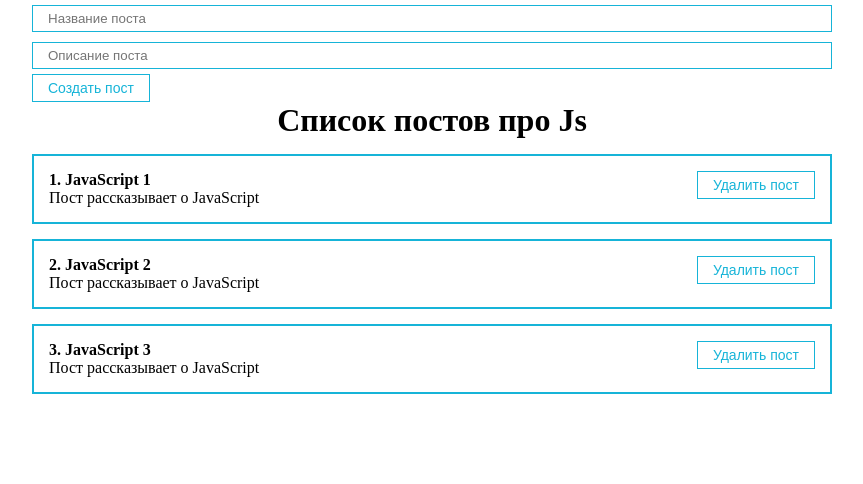
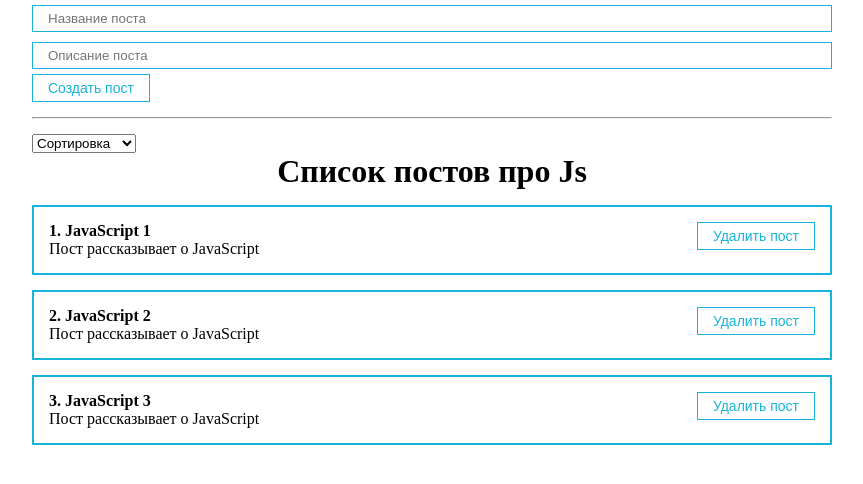
Before and after one commit to RainbowEclipsee/react-new-app, a React (Create React App) app: page / in a window 1280 px wide. Shown: the top 484 px of the page, without its empty margins (208-1071 px from the left). Built offline with nearby package versions, Linux system fonts and the light colour scheme.

Commit message:
added - selection sort

```diff
--- a/src/App.js
+++ b/src/App.js
@@ -4,6 +4,7 @@
 // import Counter from './components/Counter'
 // import PostItem from './components/PostItem'
 import PostList from './components/PostList'
+import MySelect from './components/UI/select/MySelect'
 // import MyButton from './components/UI/button/MyButton'
 // import MyInput from './components/UI/input/MyInput'
 import './styles/App.css'
@@ -26,6 +27,7 @@
       body: 'Пост рассказывает о JavaScript',
     },
   ])
+  const [selectedSort, setSelectedSort] = useState('')
   const createPost = (newPost) => {
     setPosts([...posts, newPost])
   }
@@ -33,10 +35,28 @@
   const removePost = (post) => {
     setPosts(posts.filter((p) => p.id !== post.id))
   }
+  const sortPosts = (sort) => {
+    setSelectedSort(sort)
+    setPosts([...posts].sort((a, b) => a[sort].localeCompare(b[sort])))
+  }
 
   return (
     <div className="App">
       <PostForm create={createPost} />
+      <div>
+        <hr style={{ margin: '15px 0' }} />
+      </div>
+      <div>
+        <MySelect
+          value={selectedSort}
+          onChange={sortPosts}
+          defaultValue="Сортировка"
+          options={[
+            { value: 'title', name: 'По названию' },
+            { value: 'body', name: 'По описанию' },
+          ]}
+        />
+      </div>
       {posts.length !== 0 ? (
         <PostList
           remove={removePost}
--- /dev/null
+++ b/src/components/UI/select/MySelect.jsx
@@ -0,0 +1,18 @@
+import React from 'react'
+
+const MySelect = ({ options, defaultValue, value, onChange }) => {
+  return (
+    <select value={value} onChange={(event) => onChange(event.target.value)}>
+      <option disabled={true} value="">
+        {defaultValue}
+      </option>
+      {options.map((option) => (
+        <option key={option.value} value={option.value}>
+          {option.name}
+        </option>
+      ))}
+    </select>
+  )
+}
+
+export default MySelect
```
